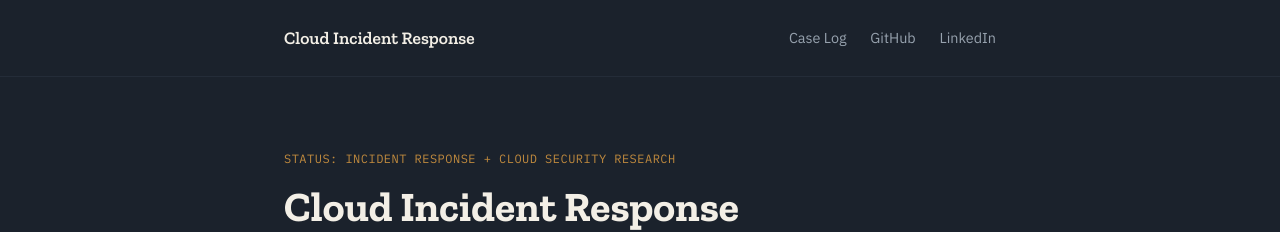
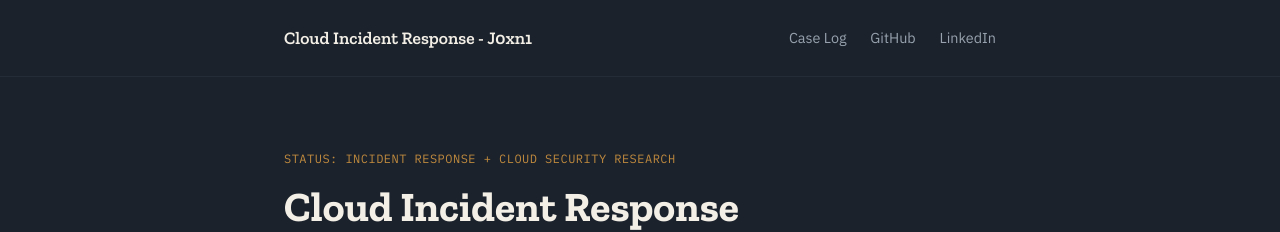
Before and after one commit to J0xn1/j0xn1.github.io, a Jekyll site: the page built from index.md, in a window 1280 px wide. Shown: the top 232 px of the page. Built offline with Jekyll 4.4.1, drawn with Linux system fonts in a browser that asks for light colours.

Commit message:
Update default.html

```diff
--- a/_layouts/default.html
+++ b/_layouts/default.html
@@ -13,7 +13,7 @@
 <body>
 <header class="site-header">
   <div class="wrap">
-    <a class="site-title" href="{{ '/' | relative_url }}">Cloud Incident Response</a>
+    <a class="site-title" href="{{ '/' | relative_url }}">Cloud Incident Response - J0xn1</a>
     <nav>
       <a href="{{ '/' | relative_url }}">Case Log</a>
       <a href="https://github.com/j0xn1" target="_blank" rel="noopener">GitHub</a>
```
